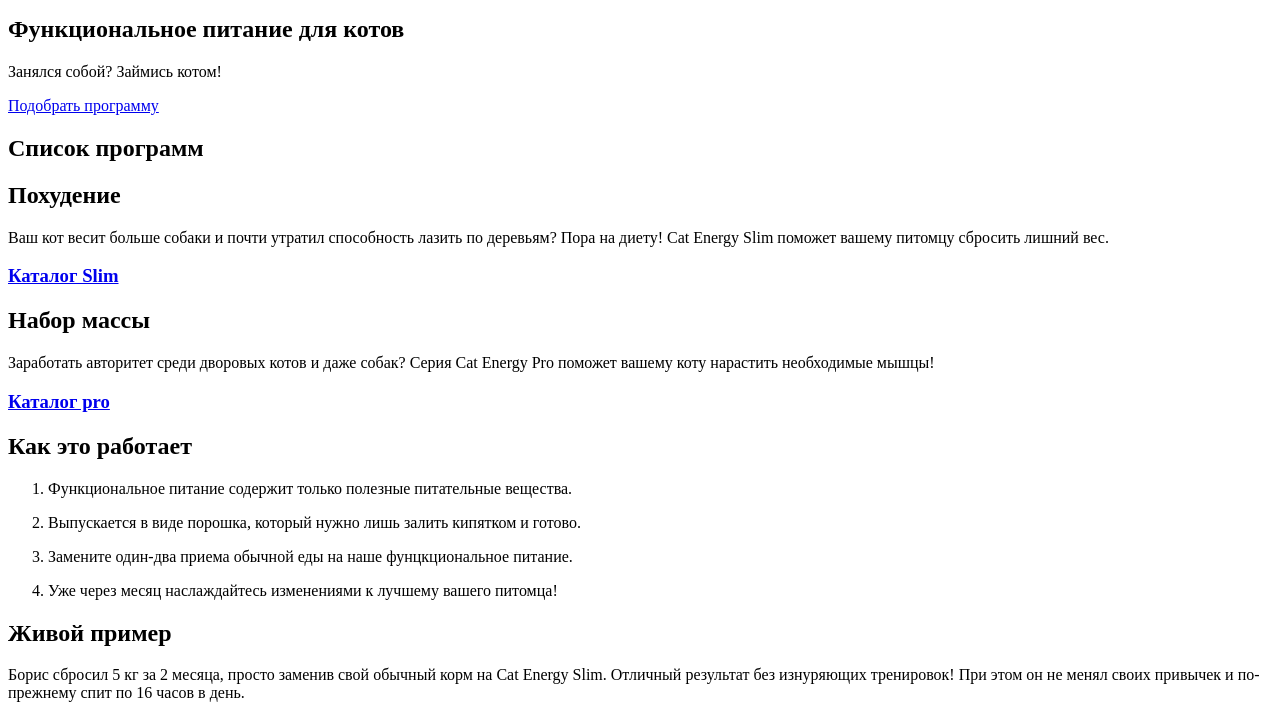
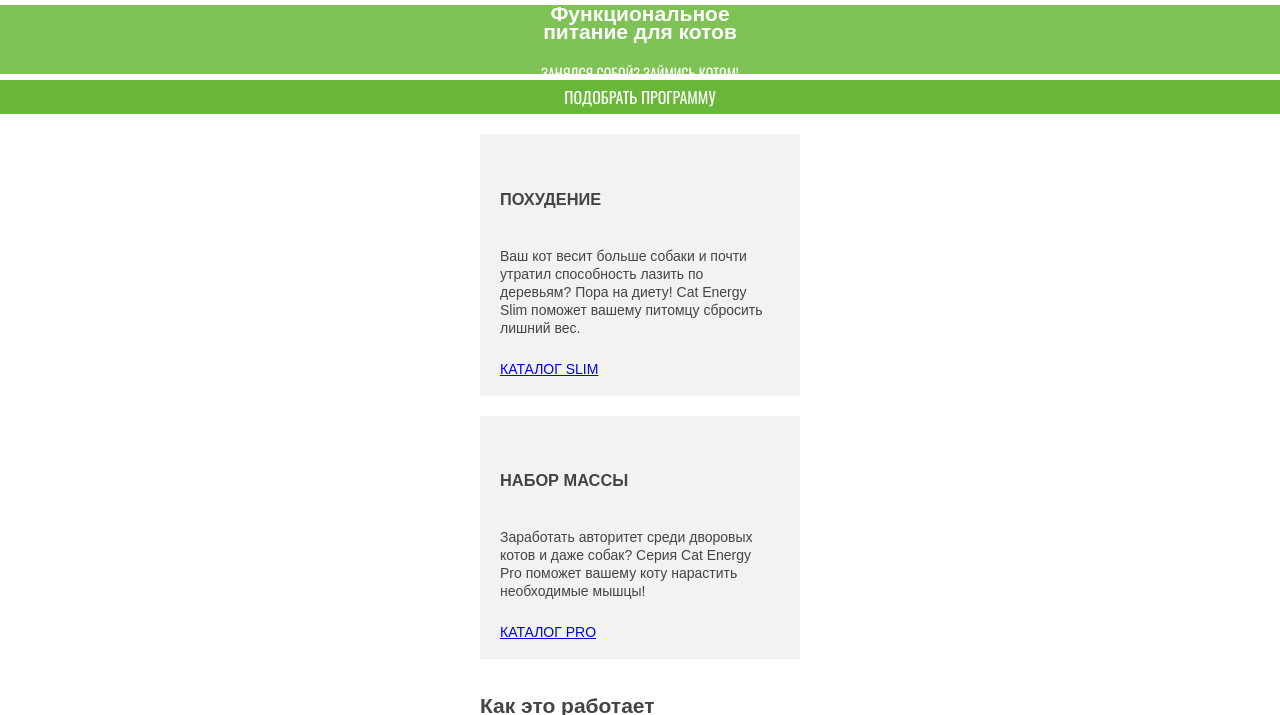
Before and after one commit to htmlacademy-adaptive/2109867-cat-energy-29, a website: page source/index.html in a window 1280 px wide. Shown: the part 71-786 px from the top of the page. Drawn offline with nearby package versions, Linux system fonts and the light colour scheme; files that its build step writes are made by us from their sources; files whose address does not match are found by name.

Commit message:
Стилизует страницы

```diff
--- a/source/index.html
+++ b/source/index.html
@@ -36,44 +36,29 @@
 
       <section class="hero">
         <div class="hero__wrapper">
-          <h1 class="hero__title">Функциональное
+          <h1 class="hero__title">Функциональное<br>
           питание для котов</h1>
-          <p class="title__
-          slogan">Занялся собой? Займись котом!</p>
-          <a class="hero__link" href="#">Подобрать программу</a>
+          <p class="title__slogan">Занялся собой? Займись котом!</p>
+          <a class="hero__link button button--primary" href="form.html">Подобрать программу</a>
         </div>
       </section>
 
-      <section class="programs-list">
+      <section class="programs-list container">
         <h2 class="visually-hidden">Список программ</h2>
-          <div class="programs-list__wrapper container">
-            <article class="programs-list__item program">
-              <div class="program__wrapper">
-                <h2 class="program__title">Похудение</h2>
-                <p class="program__text">
-                  Ваш кот весит больше собаки и почти утратил способность лазить по деревьям? Пора на диету! Cat Energy Slim поможет вашему
-                  питомцу сбросить лишний вес.</p>
-                <div class="program__foot">
-                  <a class="program__link" href="#" >
-                    <h3 class="program__catalog">Каталог Slim</h3>
-                  </a>
-                </div>
-            </article>
-            <article class="programs-list__item program">
-              <div class="program__wrapper">
-                <h2 class="program__title">Набор массы</h2>
-                <p class="program__text program__text--pro">Заработать авторитет среди дворовых котов и даже собак? Серия Cat Energy Pro поможет вашему коту нарастить
-                  необходимые мышцы!
-                </p>
-                <div class="program__foot">
-                  <a class="program__link" href="#" >
-                    <h3 class="program__catalog">Каталог pro</h3>
-                  </a>
-                </div>
-              </div>
-            </article>
-          </div>
-        </div>
+        <ul class="programs__list">
+          <li class="programs__item">
+            <h3 class="programs__title title">Похудение</h3>
+              <p class="programs__text">Ваш кот весит больше собаки и почти утратил способность лазить по деревьям? Пора на
+                диету! Cat Energy Slim поможет вашему питомцу сбросить лишний вес.</p>
+            <a class="programs__link programs__item--slim" href="catalog.html">КАТАЛОГ SLIM</a>
+          </li>
+          <li class="programs__item">
+            <h3 class="programs__title title">Набор массы</h3>
+              <p class="programs__text">Заработать авторитет среди дворовых котов и даже собак? Серия Cat Energy Pro
+                поможет вашему коту нарастить необходимые мышцы!</p>
+              <a class="programs__link programs__link--pro" href="catalog.html">КАТАЛОГ PRO</a>
+          </li>
+        </ul>
       </section>
 
       <section class="instruction">
--- a/source/sass/blocks/hero.scss
+++ b/source/sass/blocks/hero.scss
@@ -0,0 +1,27 @@
+.hero {
+  color: #ffffff;
+  text-align: center;
+  background: linear-gradient(#68b738d9 63%, #ffffff 37%);
+  background-repeat: no-repeat;
+  background-position: center;
+}
+
+.hero__title {
+  color: #ffffff;
+  margin-bottom: 25px;
+}
+
+.title__slogan {
+  font-family: "Oswald", sans-serif;
+  text-transform: uppercase;
+  margin: 0;
+  padding: 0;
+  font-size: 14px;
+  line-height: 14px;
+
+  }
+
+.hero__link {
+  padding: 7px 44px;
+
+}
--- a/source/sass/blocks/main-nav.scss
+++ b/source/sass/blocks/main-nav.scss
@@ -1,9 +1,22 @@
 .main-nav__wrapper {
+  position: relative;
+}
+
+.main-nav__wrapper-list {
+  margin: 0;
+  padding: 0;
+  list-style: none;
   display: none;
-    list-style-type: none;
+}
+
+.item__link{
+  display: inline-block;
+  color: #000000;
+  font-family: "Oswald", sans-serif;
   font-size: 20px;
   font-style: normal;
   font-weight: 400;
   line-height: 20px;
   text-transform: uppercase;
+  text-decoration: none;
 }
--- a/source/sass/blocks/programs-list.scss
+++ b/source/sass/blocks/programs-list.scss
@@ -0,0 +1,50 @@
+.programs-list {
+  padding-top: 20px;
+  padding-bottom: 20px;
+}
+
+.programs__title {
+  margin-bottom: 29px;
+  line-height: 37px;
+  text-transform: uppercase;
+}
+
+.programs__list {
+  display: flex;
+  flex-direction: column;
+  gap: 20px;
+  list-style: none;
+  margin: 0;
+  padding: 0;
+}
+
+.programs__item {
+  padding: 30px 33px 18px 20px;
+  background-color: #f2f2f2;
+}
+
+.programs__title {
+  margin-bottom: 29px;
+  line-height: 37px;
+  text-transform: uppercase;
+}
+
+.programs__text {
+  margin: 0;
+  padding: 0;
+  margin-bottom: 23px;
+}
+
+.program__link {
+  display: inline-block;
+  padding-top: 15px;
+  color: #000000;
+  text-align: center;
+  font-family: "Oswald", sans-serif;
+  font-size: 20px;
+  font-style: normal;
+  font-weight: 400;
+  line-height: normal;
+  text-transform: uppercase;
+  text-decoration: none;
+}
--- /dev/null
+++ b/source/sass/global/buttons.scss
@@ -0,0 +1,22 @@
+.button {
+  display: block;
+  text-align: center;
+  font-family: "Oswald", sans-serif;
+  font-size: 16px;
+  font-style: normal;
+  font-weight: 400;
+  line-height: 20px;
+  text-transform: uppercase;
+  text-decoration: none;
+  border: none;
+
+  &--primary {
+    background-color: #68b738;
+    color: #ffffff;
+  }
+
+  &--secondary {
+    background-color: #f2f2f2;
+    color: #444444;
+  }
+}
--- /dev/null
+++ b/source/sass/global/global.scss
@@ -0,0 +1,29 @@
+.container {
+  max-width: 320px;
+  margin: 0 auto;
+  padding-left: 20px;
+  padding-right: 20px;
+}
+
+.page__body {
+  margin: 0;
+  padding: 0;
+  color: #444444;
+  font-family: "Lato-Regular", sans-serif;
+  font-size: 14px;
+  font-style: normal;
+  font-weight: 400;
+  line-height: 18px;
+  display: flex;
+  flex-direction: column;}
+
+.visually-hidden {
+  position: absolute;
+  width: 1px;
+  height: 1px;
+  margin: -1px;
+  border: 0;
+  padding: 0;
+  clip: rect(0 0 0 0);
+  overflow: hidden;
+}
--- a/source/sass/style.scss
+++ b/source/sass/style.scss
@@ -10,3 +10,5 @@
 @use "./blocks/secondary-catalog.scss";
 @use "./blocks/main-catalog.scss";
 @use "./blocks/main-nav.scss";
+@use "./global/buttons.scss";
+@use "./global/global.scss";
```
Also changed, not shown: source/img/hero-background.png (added). Lines whose indentation alone changed are shown as unchanged.
